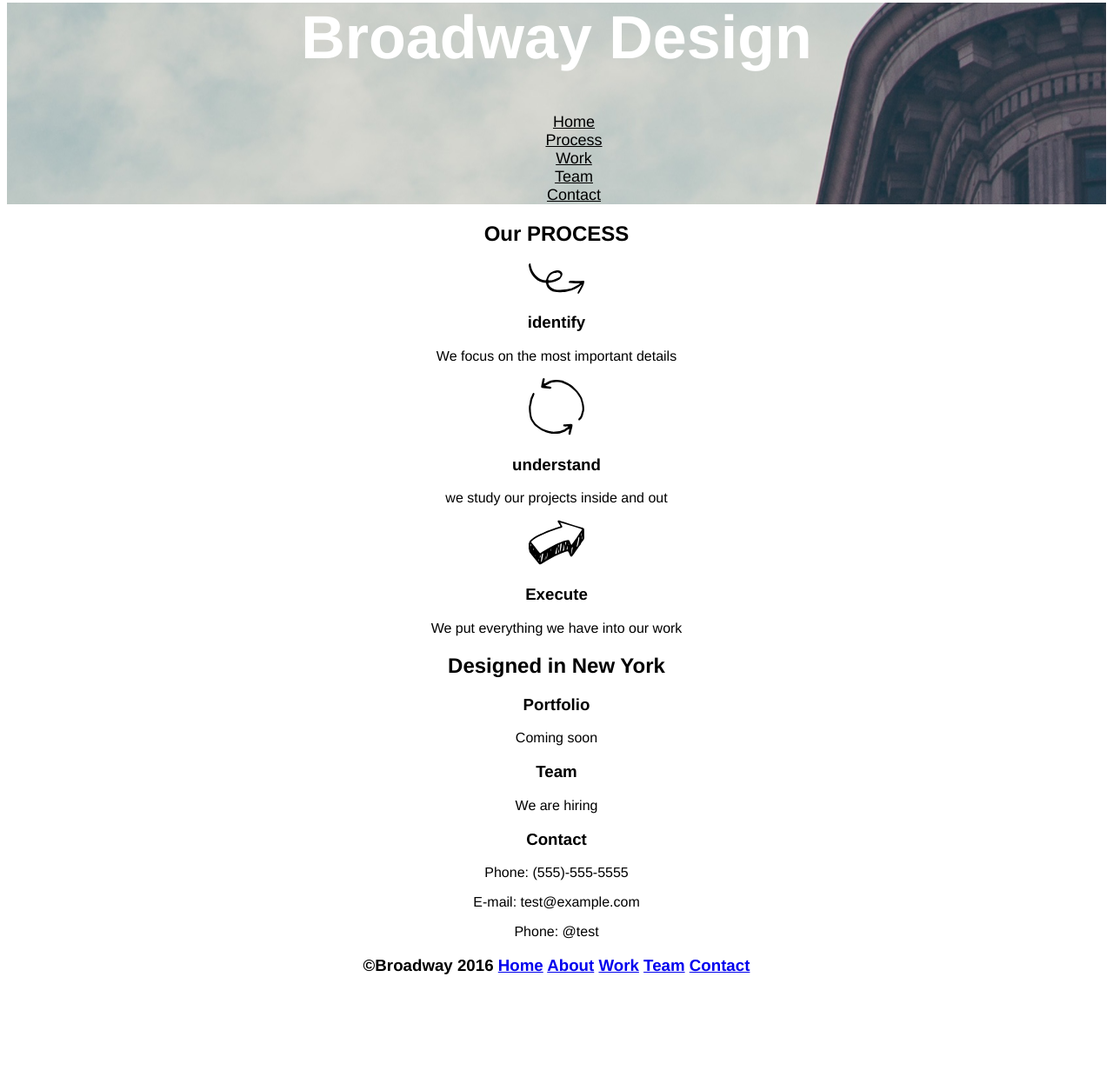
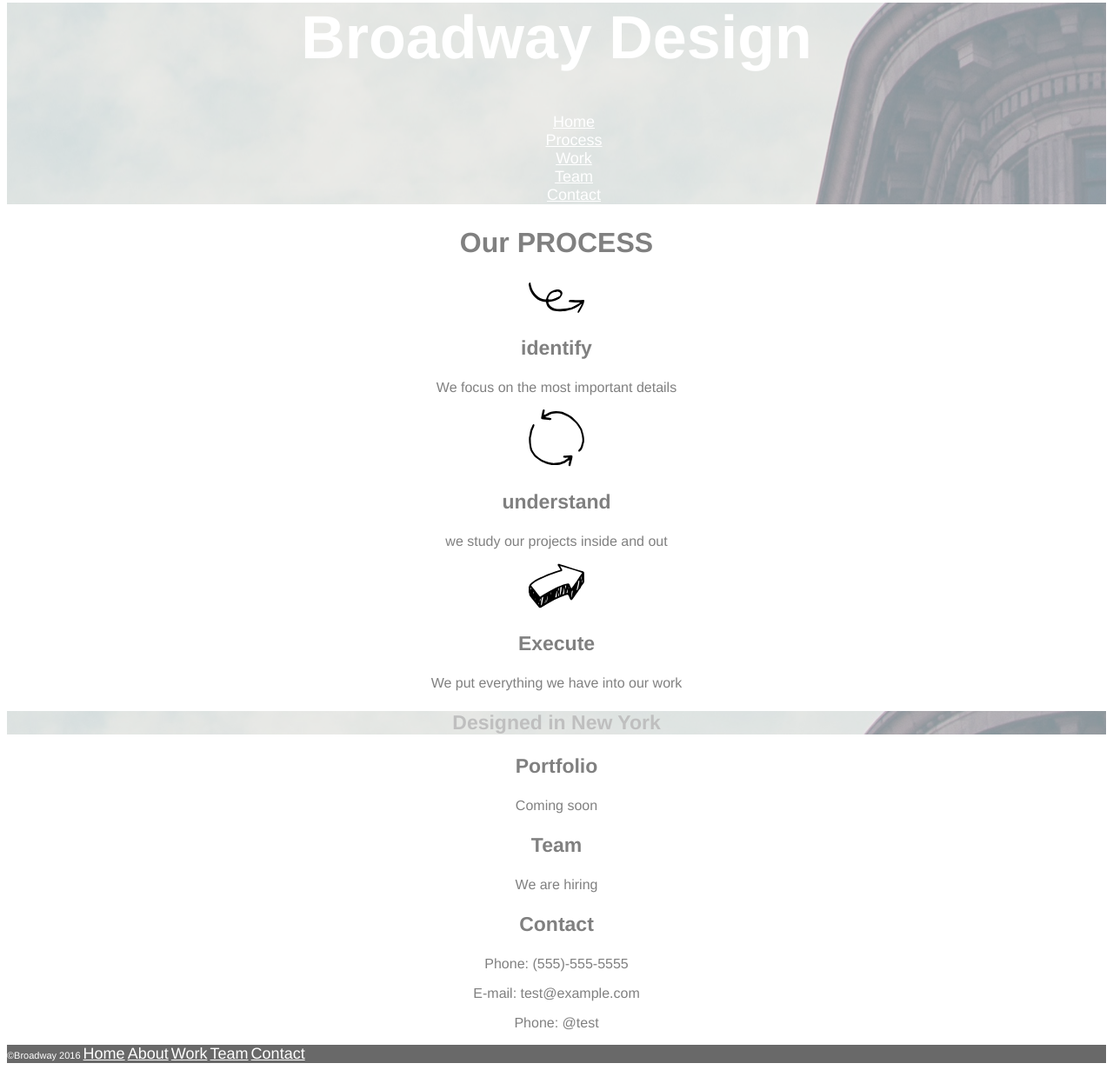
Before and after one commit to kosa4real/broadway, a plain HTML site: page index.html in a window 1280 px wide. Shown: the part 44-1275 px from the top of the page at 87% size. Before the commit the page ends 1185 px from the top, so only its background shows below. Drawn offline with Linux system fonts and the light colour scheme.

Commit message:
complete update for css/html

```diff
--- a/index.html
+++ b/index.html
@@ -33,7 +33,7 @@
       <h3>Execute</h3>
       <p>We put everything we have into our work</p>
 
-      <h2 class="newyork">Designed in New York</h2>
+      <h3 class="newyork">Designed in New York</h3>
 
       <h3>Portfolio</h3>
       <p>Coming soon</p>
@@ -48,14 +48,12 @@
     </div>
 
     <div class="footer">
-      <h3>
-        <span>&copy;Broadway 2016</span>
+      &copy;Broadway 2016
         <a href="#">Home</a>
         <a href="#">About</a>
         <a href="#">Work</a>
         <a href="#">Team</a>
         <a href="#">Contact</a>
-      </h3>
     </div>
 
   </body>
--- a/resources/css/style.css
+++ b/resources/css/style.css
@@ -2,9 +2,11 @@ body{
   background-color: white;
   font-family: Helvetica, sans-serif;
   text-align: center;
+  color:grey;
 }
 .heading {
   background-image: url(../images/the-flatiron-building.png);
+  opacity: 0.5;
 }
 h1,
 h2,
@@ -17,8 +19,26 @@ h1 {
 }
 li{
   list-style-type: none;
+}
+a {
+  color:white;
   font-size: 18px;
+
 }
-li a {
-  color:inherit;
+
+h2 {
+  font-size: 32px;
 }
+h3 {
+  font-size: 23px;
+}
+h3.newyork {
+  background-image: url(../images/the-flatiron-building.png);
+  opacity: 0.5;
+}
+.footer{
+  background-color: dimgray;
+  font-size: 11px;
+  text-align: left;
+  color: white;
+}
```
